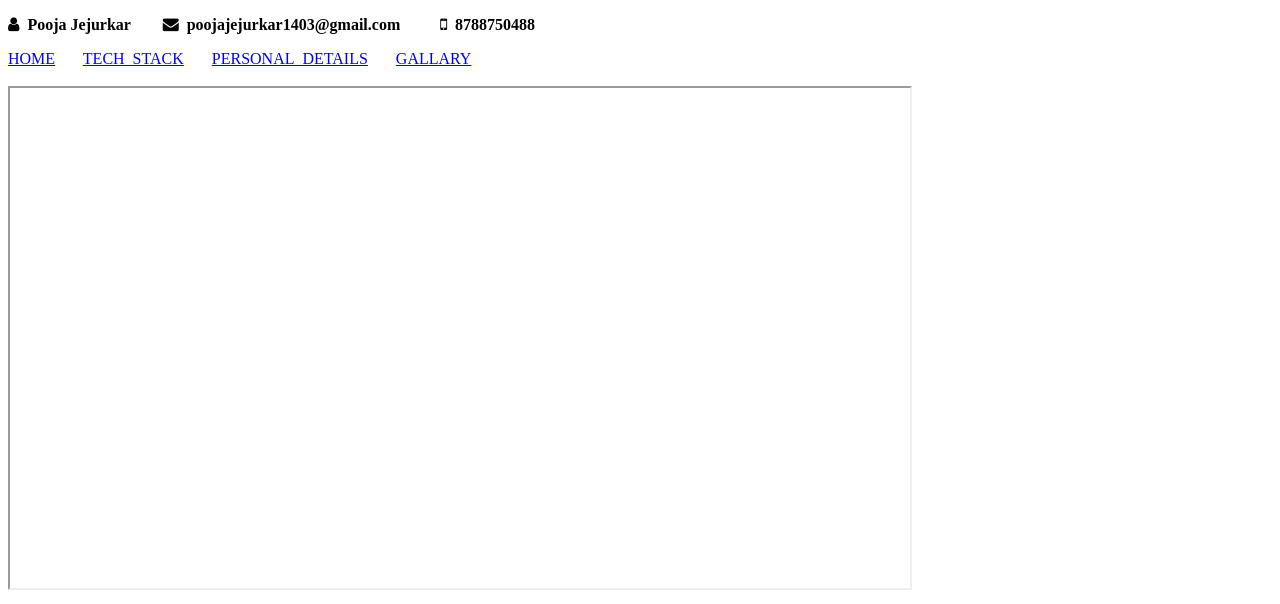
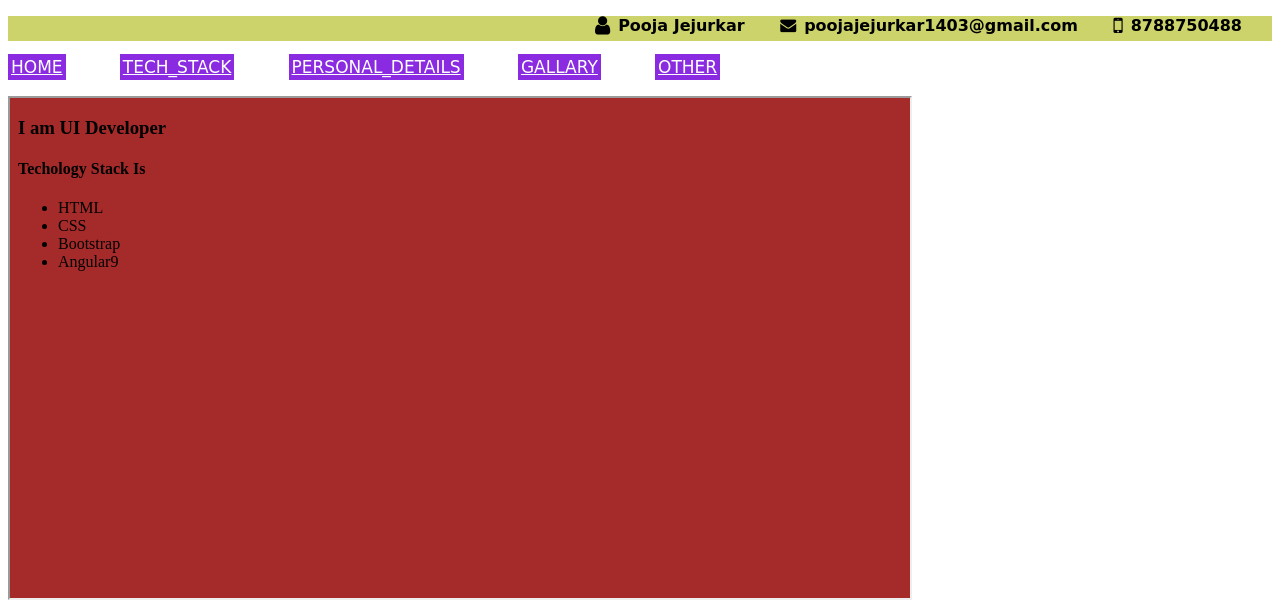
Before and after one commit to poojajejurkar14/MyProfile, a plain HTML site: page index.html in a window 1280 px wide. Shown: the top 604 px of the page. Drawn offline with Linux system fonts and the light colour scheme.

Commit message:
added new file
added new file

```diff
--- a/index.html
+++ b/index.html
@@ -4,36 +4,106 @@
 <head>
     <title>Index Page</title>
     <link rel="stylesheet" href="https://cdnjs.cloudflare.com/ajax/libs/font-awesome/4.7.0/css/font-awesome.min.css">
+    <link rel="preconnect" href="https://fonts.googleapis.com">
+    <link rel="preconnect" href="https://fonts.gstatic.com" crossorigin>
+    <link rel="preconnect" href="https://fonts.googleapis.com">
+    <link rel="preconnect" href="https://fonts.gstatic.com" crossorigin>
+
+    <style>
+        .headertag i {
+            margin-right: 8px;
+        }
+
+        .heading b {
+            margin-right: 30px;
+        }
+
+        .navbar a {
+            margin-right: 50px;
+            background-color: blueviolet;
+            color: white;
+            /* font-family: popins, cursive; */
+            padding: 3px;
+            margin-top: 4px;
+            text-decoration: underline;
+            /* text-decoration: dashed;
+            text-decoration: double;
+            text-decoration: line-through;
+            text-decoration: none; */
+            /* font-family: 'Segoe UI', Tahoma, Geneva, Verdana, sans-serif; */
+            font-family: 'Poppins', sans-serif;
+            font-family: 'Sofia', cursive;
+        }
+
+        .social i,
+        strong {
+            margin-right: 10px;
+        }
+
+        .headertag {
+            background-color: rgb(204, 211, 107);
+            align-items: center;
+            height: 25px;
+            justify-content: center;
+        }
+
+        .techstack {
+            background-color: brown;
+            color: white;
+        }
+
+        .navbar {
+            font-size: 17px;
+            /* font-weight: bold; */
+            /* text-transform:none; */
+            text-transform: capitalize;
+            /* text-transform:lowercase; */
+            text-align: left;
+            /* text-align: right;
+            text-align: center;
+
+             */
+        }
+
+        .heading {
+            text-align: right;
+            font-family: popins, cursive;
+        }
+        .if{
+            background-color: brown;
+        }
+    </style>
 </head>
 
 <body>
-    <header>
-        <p><b><i class="fa fa-user"></i>&nbsp; Pooja Jejurkar
-            </b>&nbsp;&nbsp;&nbsp;&nbsp;&nbsp;&nbsp;
-            <b><i class="fa fa-envelope" aria-hidden="true"></i>&nbsp; poojajejurkar1403@gmail.com
-            </b>&nbsp;&nbsp;&nbsp;&nbsp;&nbsp;&nbsp;&nbsp;&nbsp;
-            <b><i class="fa fa-mobile"></i>&nbsp; 8788750488
+    <header class="heading">
+        <p class="headertag"><b><i class="fa fa-user fa-lg"></i>Pooja Jejurkar
+            </b>
+            <b><i class="fa fa-envelope fa lg" aria-hidden="true"></i>poojajejurkar1403@gmail.com
+            </b>
+            <b><i class="fa fa-mobile fa-lg"></i>8788750488
             </b>
         </p>
     </header>
-    <nav>
-        <a href="home1.html" target="myframe">HOME</a>&nbsp;&nbsp;&nbsp;&nbsp;&nbsp;&nbsp;
-        <a href="techStack.html" target="myframe">TECH_STACK</a>&nbsp;&nbsp;&nbsp;&nbsp;&nbsp;&nbsp;
-        <a href="personalDetails.html" target="myframe">PERSONAL_DETAILS</a>&nbsp;&nbsp;&nbsp;&nbsp;&nbsp;&nbsp;
+    <nav class="navbar">
+        <a href="home.html" target="myframe">HOME</a>
+        <a href="techStack.html" target="myframe">TECH_STACK</a>
+        <a href="personalDetails.html" target="myframe">PERSONAL_DETAILS</a>
         <a href="gallaryAssignment.html" target="myframe">GALLARY</a>
-        </nav><br>
-    <iframe width="900px" height="500px" src="C:\Users\Smart\Desktop\Angular\html\info.html" name="myframe">
+        <a href="#" target="myframe">OTHER</a>
+    </nav><br>
+    <iframe width="900px" height="500px" src="info.html" name="myframe" class="if">
 
 
     </iframe>
     <footer>
-        <p><strong>Follow Me:</strong>&nbsp;&nbsp;
-            <a href="https://www.google.com/" style="margin-right:40px" target="_blank" style="text-decoration: none;">
+        <p class="social"><strong>Follow Me:</strong>
+            <a href="https://www.google.com/">
                 <i class="fa fa-google fa-lx"></i></a>
             <a href="https://www.instagram.com/" target="_blank">
                 <i class="fa fa-instagram" aria-hidden="true"></i></a>
             <a href="https://www.facebook.com/" target="_blank">
-                <i class="fa fa-facebook-square" aria-hidden="true"></i></a>&nbsp;&nbsp;&nbsp;&nbsp;
+                <i class="fa fa-facebook-square" aria-hidden="true"></i></a>
             <a href="https://twitter.com/i/flow/login" target="_blank">
                 <i class="fa fa-twitter" aria-hidden="true"></i></a>
         </p>
--- /dev/null
+++ b/info.html
@@ -0,0 +1,16 @@
+<!doctype html>
+<html>
+<head>
+    <title>Info-Page</title>
+</head>
+<body>
+    <h3>I am UI Developer</h3>
+    <h4> Techology Stack Is</h4>
+    <ul>
+        <li>HTML</li>
+        <li>CSS</li>
+        <li>Bootstrap</li>
+        <li>Angular9</li>
+    </ul>
+</body>
+</html>
```
Also changed, not shown: gallaryAssignment.html (+1 -0 lines), home.html (+26 -3 lines), personalDetails.html (+1 -0 lines), techStack.html (+7 -1 lines), home1.html (line endings or trailing spaces), pooja.png (added).
